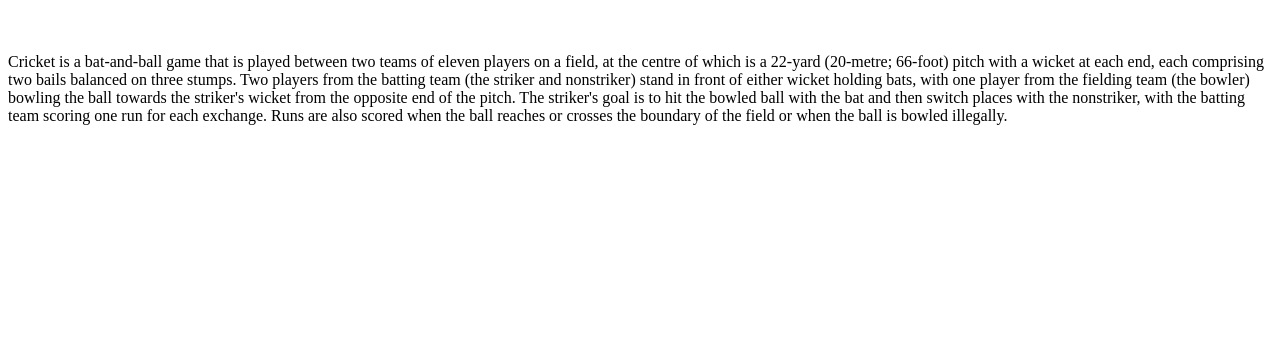
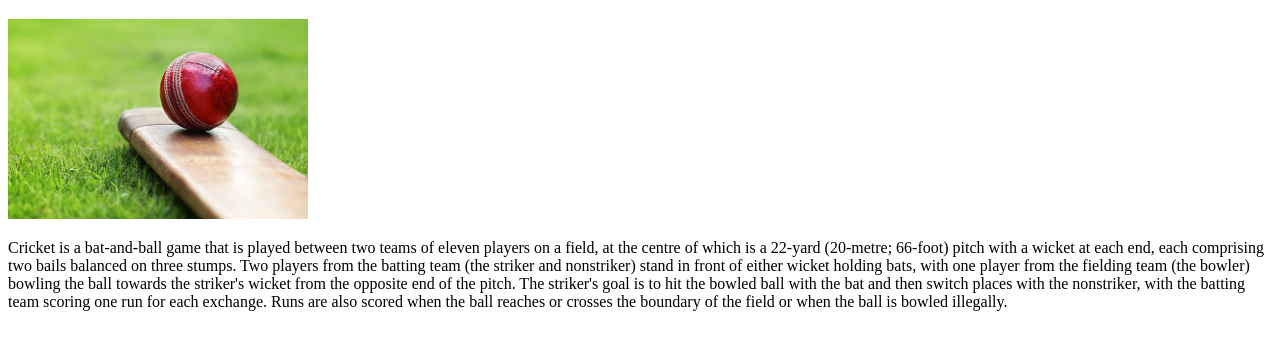
Before and after one commit to kunal1254/sports, a plain HTML site: page cricket.html in a window 1280 px wide. Shown: the part 61-410 px from the top of the page. Drawn offline with Linux system fonts and the light colour scheme.

Commit message:
new image

```diff
--- a/cricket.html
+++ b/cricket.html
@@ -7,7 +7,7 @@
 </head>
 <body>
     <h1>Cricket</h1>
-    <img src="/sports-main/img/cricket-img.jpg" alt="" width="450px">
+    <img src="cimg.jpg" alt="" width="300px">
     <p>Cricket is a bat-and-ball game that is played between two teams of eleven players on a field, at the centre of which is a 22-yard (20-metre; 66-foot) pitch with a wicket at each end, each comprising two bails balanced on three stumps. Two players from the batting team (the striker and nonstriker) stand in front of either wicket holding bats, with one player from the fielding team (the bowler) bowling the ball towards the striker's wicket from the opposite end of the pitch. The striker's goal is to hit the bowled ball with the bat and then switch places with the nonstriker, with the batting team scoring one run for each exchange. Runs are also scored when the ball reaches or crosses the boundary of the field or when the ball is bowled illegally.</p>
 
 </body>
```
Also changed, not shown: cimg.jpg (added).
